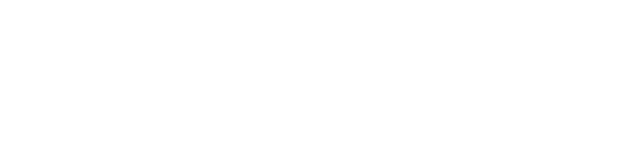
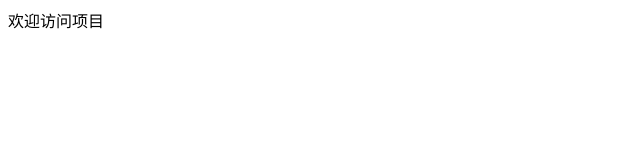
Before and after one commit to gladys22/app, a plain HTML site: page index.html in a window 1280 px wide. Shown: the whole page, without its empty margins (0-640 px from the left). Drawn offline with Linux system fonts and the light colour scheme.

Commit message:
修改头部

```diff
--- a/index.html
+++ b/index.html
@@ -5,7 +5,7 @@
   <title>Document</title>
 </head>
 <body>
-  <header></header>
+  <header>欢迎访问项目</header>
   <section></section>
   <footer></footer>
 </body>
```
